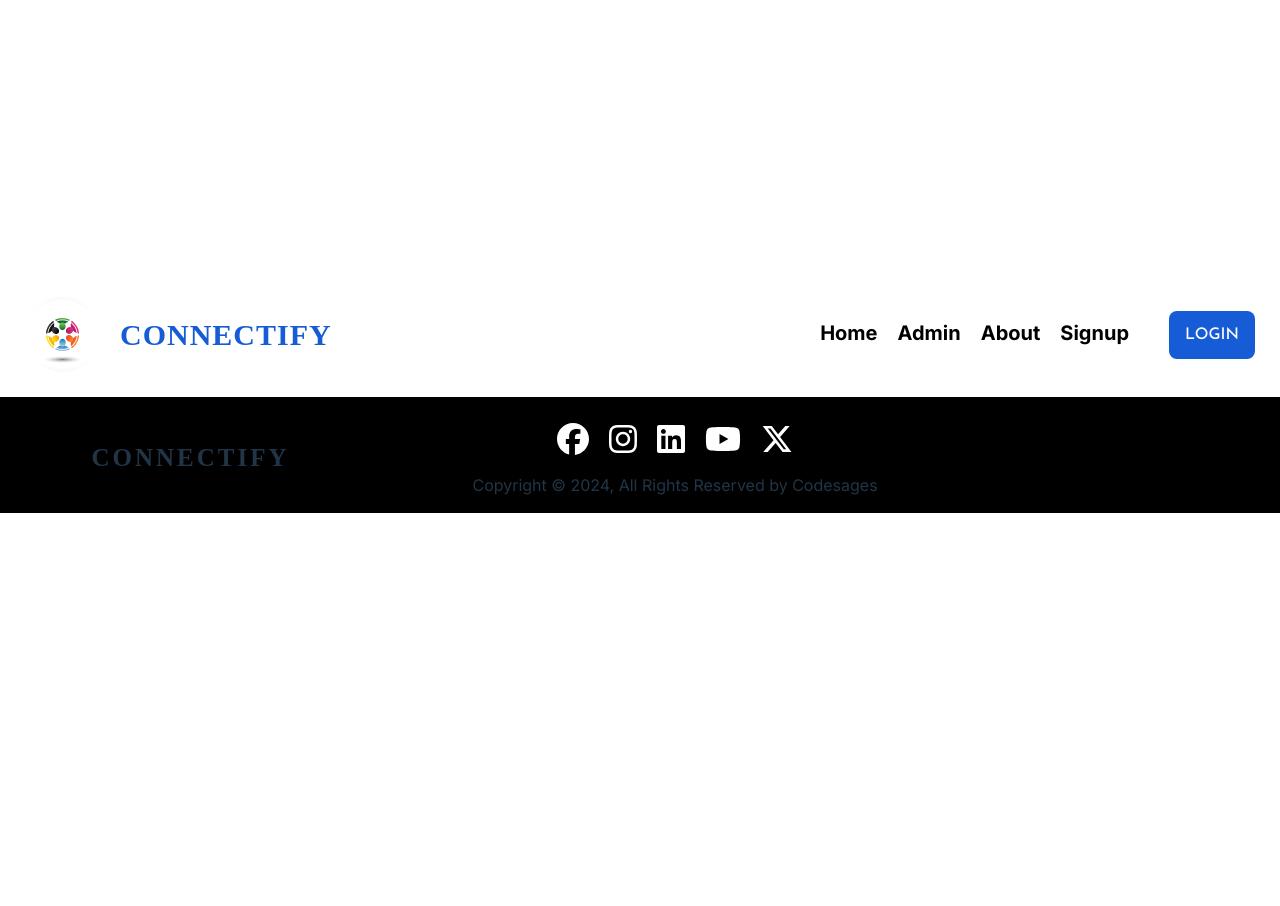
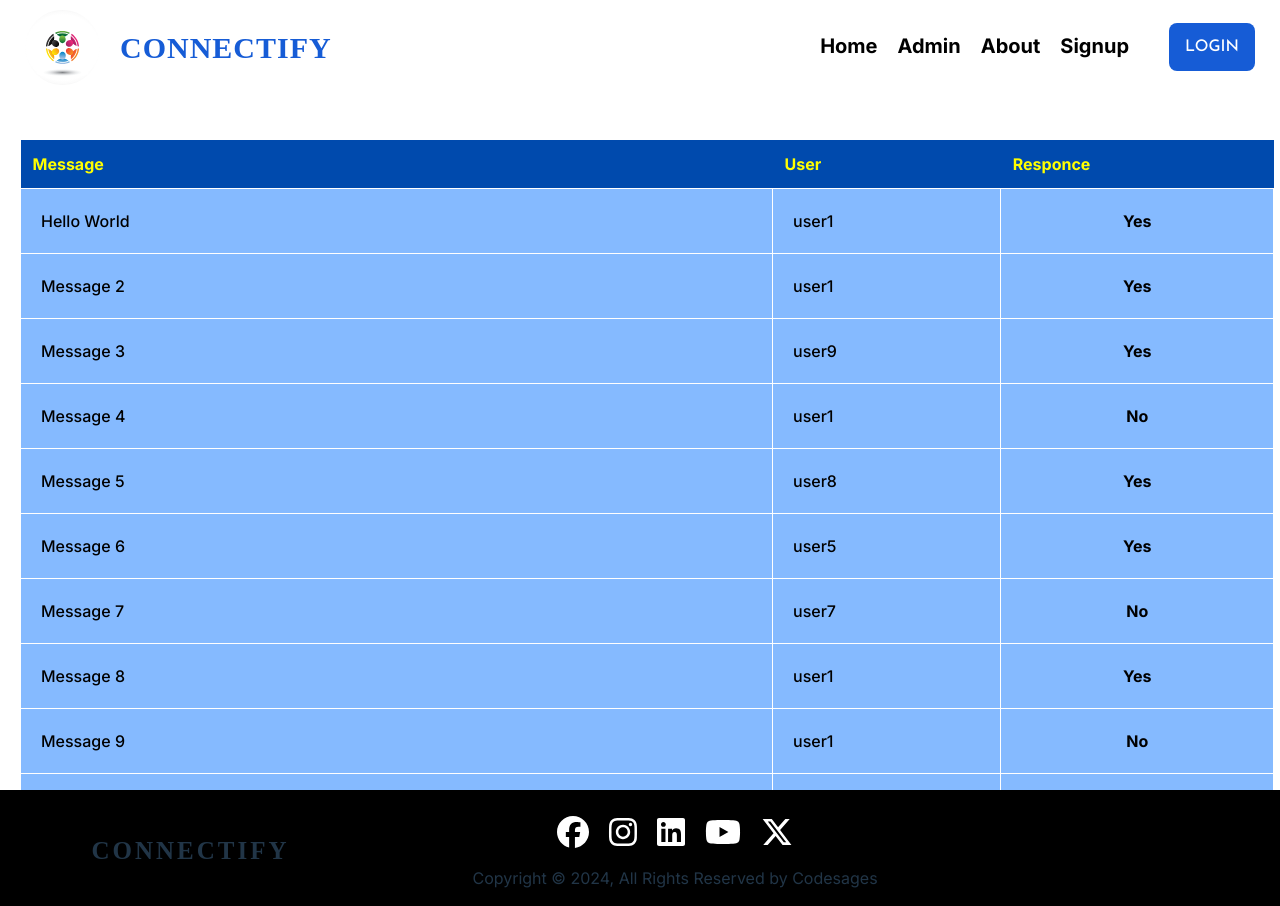
Before and after one commit to Arun-Arunagiri/connectify, a React (Vite) app: page /message in a window 1280 px wide. Before the commit the page ends 800 px from the top, so only its background shows below. Built offline with nearby package versions, Linux system fonts and the light colour scheme; a web font is replaced by a local one.

Commit message:
summa push

```diff
--- a/src/App.jsx
+++ b/src/App.jsx
@@ -10,6 +10,7 @@ import Footer from "./Components/Footer/Footer";
 import About from "./Pages/About/About";
 import AdminPage from "./Pages/Admin/Admin";
 import Analysis from "./Pages/Analysis/Analysis";
+import Messages from "./Pages/Messages/Messages";
 
 const App = () => {
   return (
@@ -23,10 +24,12 @@ const App = () => {
           <Route path="/" element={<Home />} />
           <Route path="/login" element={<Login />} />
           <Route path="/signup" element={<Signup />} />
-          <Route path="/mainpage" element={<Mainpage />} />
+          <Route path="/userpage" element={<Mainpage />} />
           <Route path="/about" element={<About />} />
           <Route path="/admin" element={<AdminPage />} />
           <Route path="/analysis" element={<Analysis/>} />
+          <Route path="/message" element={<Messages/>} />
+
 
         </Routes>
       </div>
--- a/src/Pages/Admin/Admin.css
+++ b/src/Pages/Admin/Admin.css
@@ -104,6 +104,26 @@
     transform: scale(1.1);
 }
 
+.admin-message-btn{
+    background-color:green;
+    color: white;
+    font-size: 18px;
+    font-weight: 700;
+    align-items: center;
+    margin-top: 5vh;
+    margin-left: 13vw;
+    border-radius: 30px;
+    width: 20vw;
+    height: 5vh;
+    overflow: hidden;
+}
+
+.admin-message-btn:hover{
+    box-shadow: 0px 5px 10px green;
+    transform: scale(1.1);
+}
+
+
 .right-side {
     width: 50%;
     background-color: white;
--- a/src/Pages/Admin/Admin.jsx
+++ b/src/Pages/Admin/Admin.jsx
@@ -9,6 +9,9 @@ const AdminPage = () => {
   const navigate = useNavigate();
   const handleAnalysisClick = () => {
     navigate("/analysis");
+  };
+  const handleMessageClick = () => {
+    navigate("/message");
   };
   const messageData = [
     {
@@ -45,6 +48,9 @@ const AdminPage = () => {
           <button onClick={handleAnalysisClick} className="admin-analysis-btn">
             Analysis Page
           </button>
+          <button onClick={handleMessageClick} className="admin-message-btn">
+            Message Page
+          </button>
         </div>
 
         <div className="right-side">
--- a/src/Pages/Mainpage/Mainpage.css
+++ b/src/Pages/Mainpage/Mainpage.css
@@ -5,6 +5,11 @@
     flex-direction: column;
     justify-content: space-between;
     background-color: white;
+}
+.mainpage h1{
+    color: #004aad;
+    font-size: 15vwpx;
+    margin-left: 30vw;
 }
 
 .userpage {
--- a/src/Pages/Mainpage/Mainpage.jsx
+++ b/src/Pages/Mainpage/Mainpage.jsx
@@ -28,6 +28,8 @@ const Mainpage = () => {
 
   return (
     <div className="mainpage">
+
+      <h1>User Dashboard</h1>
       {/* <Navbar /> */}
       <div className="userpage">
         <div className="left">
--- /dev/null
+++ b/src/Pages/Messages/Messages.css
@@ -0,0 +1,80 @@
+.right-side {
+    width: 98vw;
+    background-color: white;
+    padding: 20px;
+    border-radius: 10px;
+    /* border: 1px solid black; */
+    overflow: scroll;
+}
+
+.right-side::-webkit-scrollbar {
+    width: 12px; /* Width of the scrollbar */
+}
+
+.right-side::-webkit-scrollbar-thumb {
+    background-color: #0084ff; /* Scrollbar thumb color */
+    border-radius: 10px; /* Make the scrollbar thumb rounded */
+}
+
+.right-side::-webkit-scrollbar-thumb:hover {
+    background-color: #005bb5; /* Change thumb color on hover */
+}
+
+.right-side::-webkit-scrollbar-track {
+    background-color: #f0f0f0; /* Scrollbar track color */
+    border-radius: 10px; /* Make the scrollbar track rounded */
+}
+
+/* For Firefox */
+.right-side {
+    scrollbar-width: thin; /* Make the scrollbar thin */
+    scrollbar-color: #0084ff #f0f0f0; /* Thumb and track colors */
+}
+
+.admin-table {
+    width: 100%;
+
+    border-collapse: collapse;
+    margin-top: 10px;
+}
+
+.admin-table th {
+    padding: 12px;
+    text-align: left;
+    background-color: #004aad;
+    color: yellow;
+
+
+}
+
+.admin-table td {
+    background-color: #85baff;
+    padding: 20px;
+    margin: 2px;
+    border: 1px solid white;
+    color: black;
+    font-size: 18px;
+    font-weight: 500;
+    /* border-radius: 10px; */
+}
+
+.admin-table td {
+    font-size: 16px;
+}
+
+.admin-table tr:nth-child(even) {
+    background-color: #004aad;
+}
+
+.admin-table tr:hover {
+    background-color: #ddd;
+}
+
+.admin-table td:last-child {
+    text-align: center;
+    font-weight: bold;
+}
+
+.admin-table td:first-child {
+    width: 60%; /* Message cell gets more space */
+}
--- /dev/null
+++ b/src/Pages/Messages/Messages.jsx
@@ -0,0 +1,60 @@
+import React from 'react'
+import './Messages.css'
+
+
+const Messages = () => {
+
+    const messageData = [
+        {
+
+            username:"user1",
+          message:
+            "Hello World",
+          response:"Yes"
+        },
+        { username:"user1",message: "Message 2", response:"Yes" },
+        { username:"user9",message: "Message 3",response:"Yes" },
+        { username:"user1",message: "Message 4",response:"No" },
+        { username:"user8",message: "Message 5", response:"Yes"},
+        { username:"user5",message: "Message 6", response:"Yes" },
+        { username:"user7",message: "Message 7",response:"No" },
+        { username:"user1",message: "Message 8", response:"Yes" },
+        { username:"user1",message: "Message 9", response:"No" },
+        { username:"user5",message: "Message 6", response:"Yes" },
+        { username:"user1",message: "Message 7", response:"No" },
+        { username:"user3",message: "Message 8", response:"Yes" },
+        { username:"user1",message: "Message 9", response:"Yes" },
+      ];
+
+  return (
+    <div className='message-main'>
+
+    <div className="right-side">
+            <table className="admin-table">
+                <thead>
+                <tr>
+                    <th>Message</th>
+                    <th>User</th>
+                    <th>Responce</th>
+
+                </tr>
+                </thead>
+                <tbody>
+                {messageData.map((msg, index) => (
+                    <tr key={index}>
+
+                    <td>{msg.message}</td>
+                    <td>{msg.username}</td>
+                    <td>{msg.response}</td>
+
+                    </tr>
+                ))}
+                </tbody>
+            </table>
+            </div>
+
+    </div>
+  )
+}
+
+export default Messages
```
